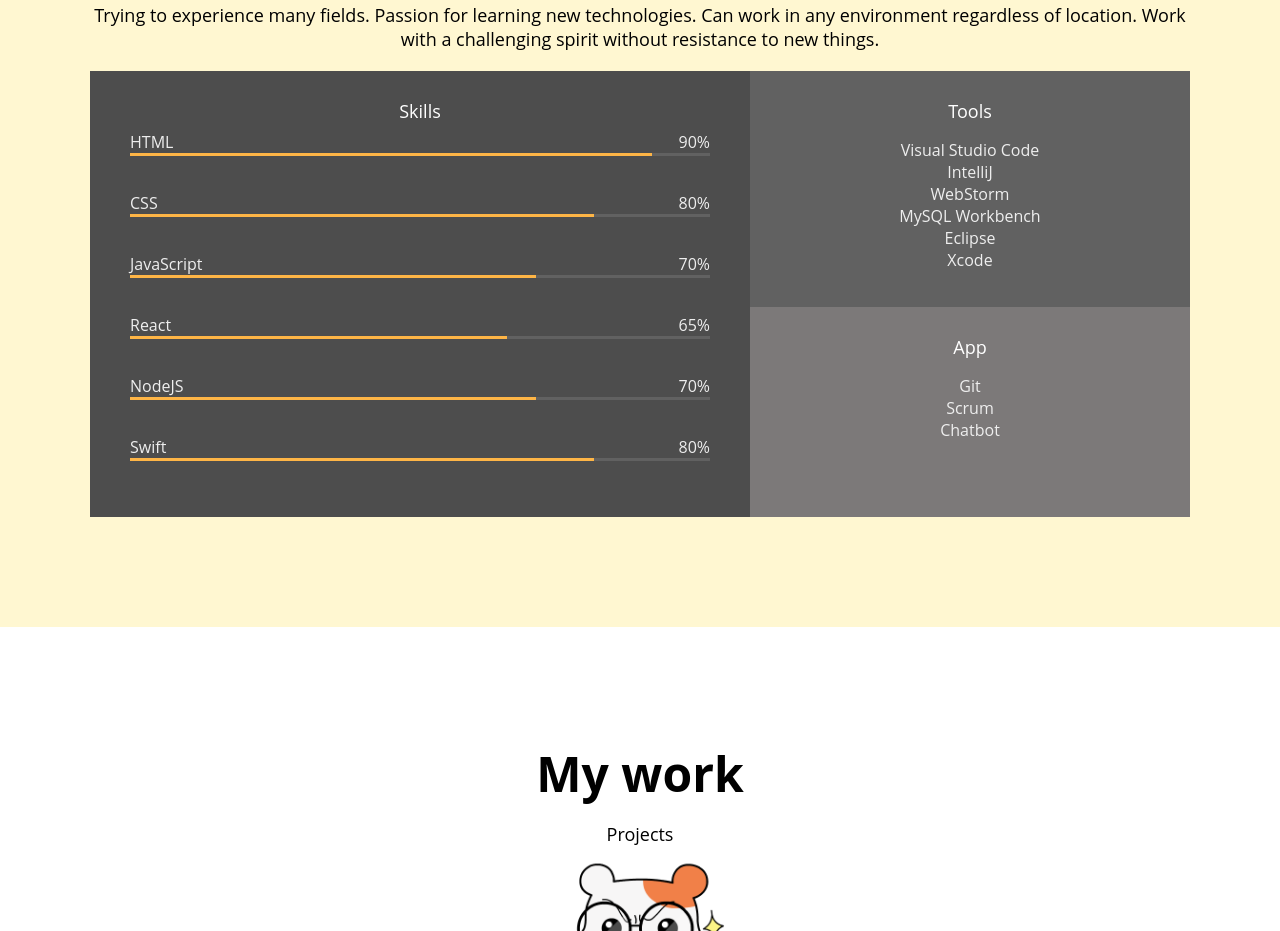
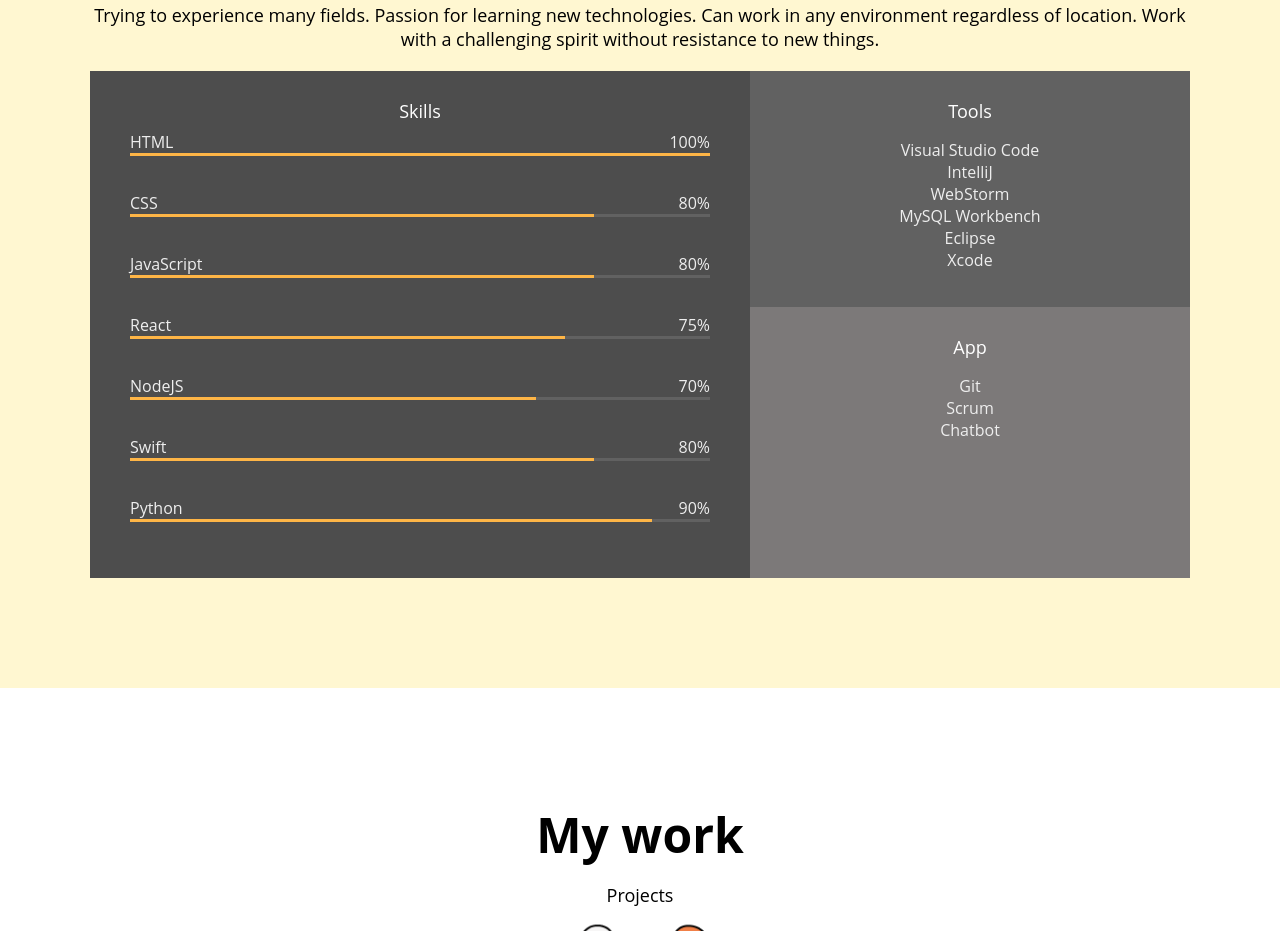
Before and after one commit to sochubert/portfolio, a plain HTML site: page index.html in a window 1280 px wide. Shown: the part 2171-3102 px from the top of the page. Drawn offline with Linux system fonts and the light colour scheme; a web font is replaced by a local one.

Commit message:
update skillset

```diff
--- a/index.html
+++ b/index.html
@@ -153,10 +153,10 @@
         <div class="skill">
           <div class="skill__description">
             <span>HTML</span>
-            <span>90%</span>
+            <span>100%</span>
           </div>
           <div class="skill__bar">
-            <div class="skill__value" style="width: 90%">
+            <div class="skill__value" style="width: 100%">
             </div>
           </div>
         </div>
@@ -173,20 +173,20 @@
         <div class="skill">
           <div class="skill__description">
             <span>JavaScript</span>
-            <span>70%</span>
+            <span>80%</span>
           </div>
           <div class="skill__bar">
-            <div class="skill__value" style="width: 70%">
+            <div class="skill__value" style="width: 80%">
             </div>
           </div>
         </div>
         <div class="skill">
           <div class="skill__description">
             <span>React</span>
-            <span>65%</span>
+            <span>75%</span>
           </div>
           <div class="skill__bar">
-            <div class="skill__value" style="width: 65%">
+            <div class="skill__value" style="width: 75%">
             </div>
           </div>
         </div>
@@ -207,6 +207,16 @@
           </div>
           <div class="skill__bar">
             <div class="skill__value" style="width: 80%">
+            </div>
+          </div>
+        </div>
+        <div class="skill">
+          <div class="skill__description">
+            <span>Python</span>
+            <span>90%</span>
+          </div>
+          <div class="skill__bar">
+            <div class="skill__value" style="width: 90%">
             </div>
           </div>
         </div>
```
